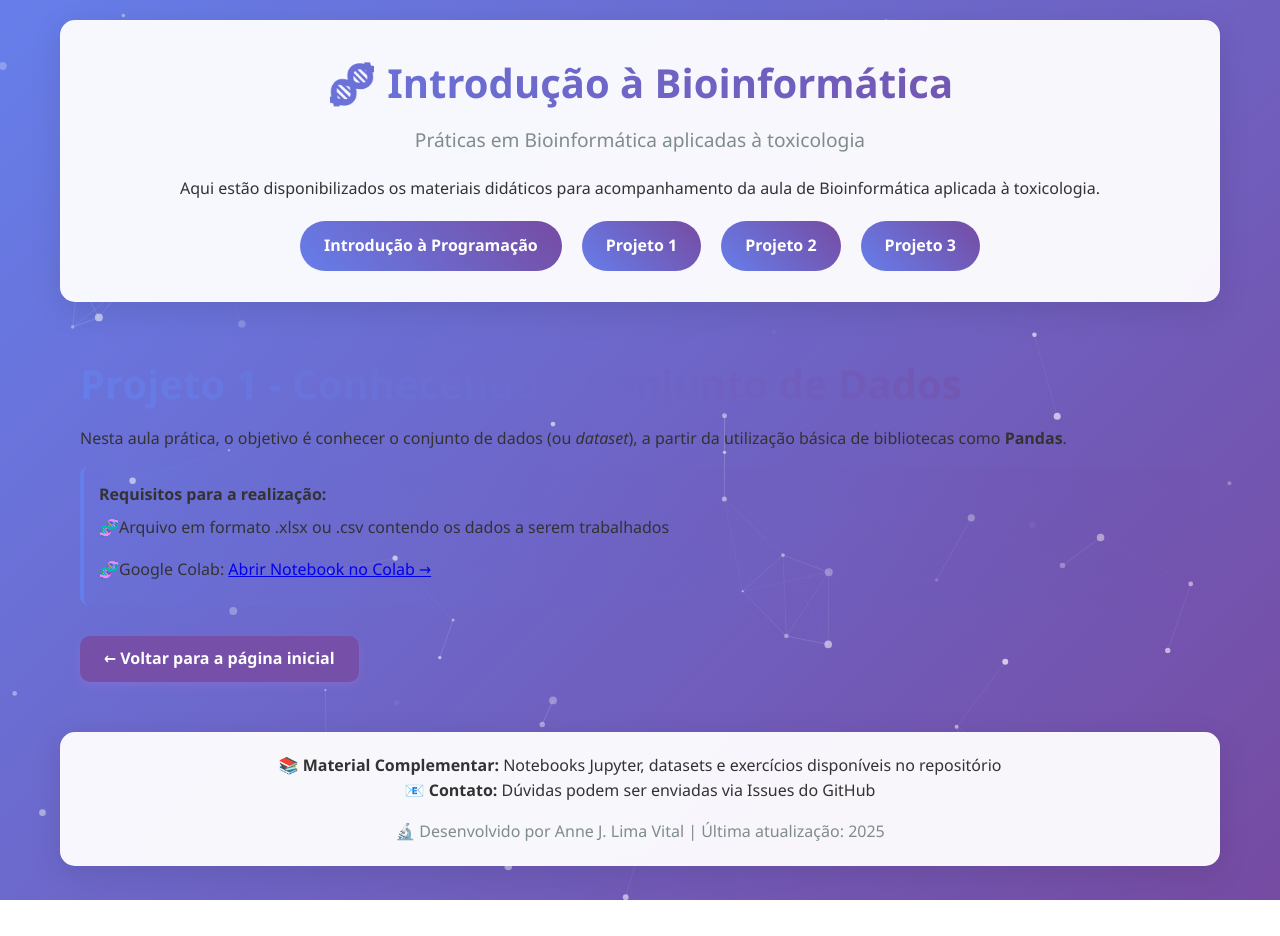
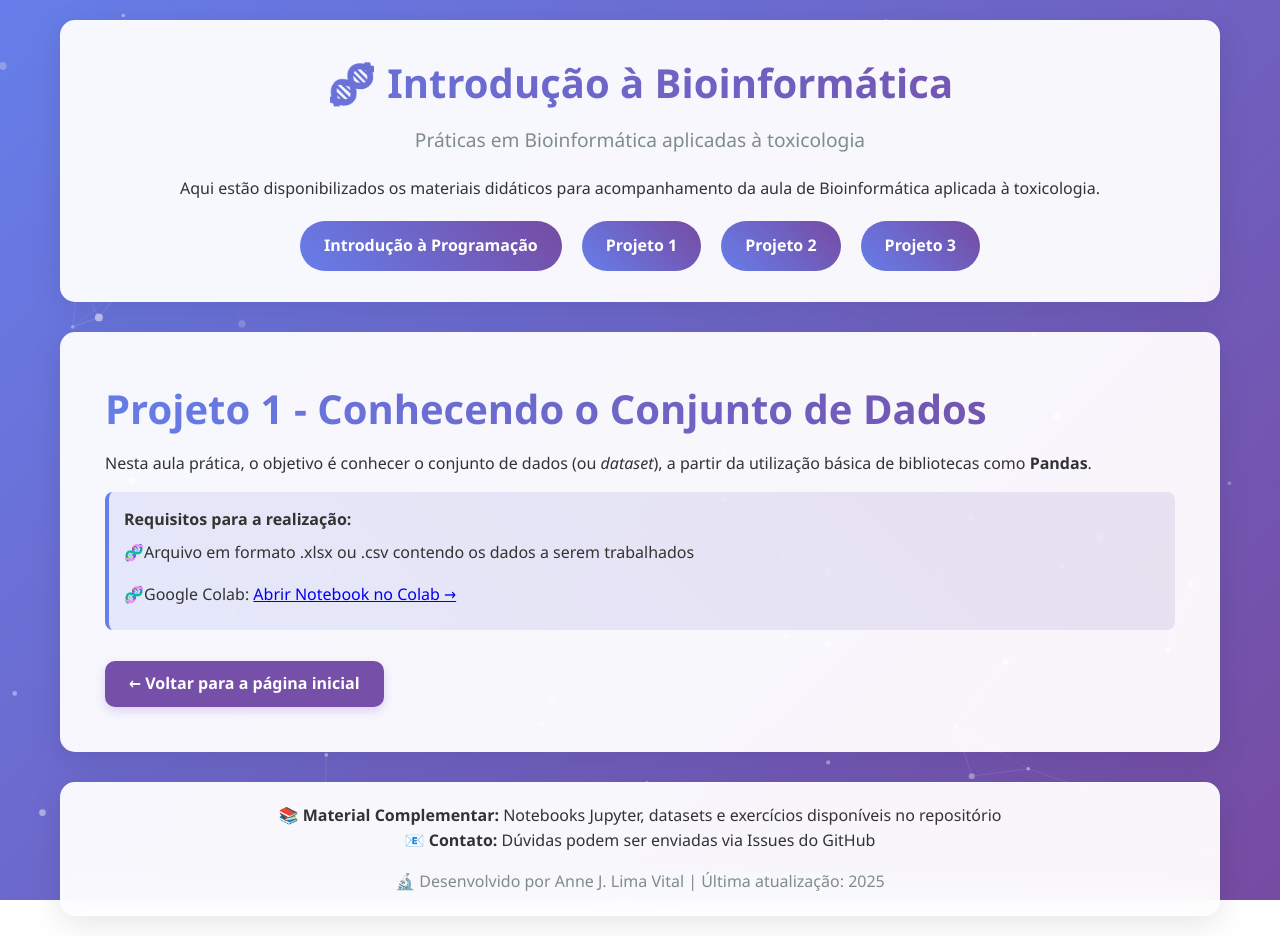
Before and after one commit to annejosiele/AJLV-Bioinformatics, a Jekyll site: the page built from projeto1.md, in a window 1280 px wide. Built offline with Jekyll 4.4.1, drawn with Linux system fonts in a browser that asks for light colours; before the commit the page ends 900 px from its top, so only the background shows below that.

Commit message:
Update default.html

```diff
--- a/_layouts/default.html
+++ b/_layouts/default.html
@@ -30,7 +30,7 @@
       </nav>
     </header>
 
-    <div class="page-content fade-in">
+    <div class="page-content fade-in" style="background: rgba(255, 255, 255, 0.95); border-radius: 15px; padding: 25px; box-shadow: 0 8px 32px rgba(0, 0, 0, 0.1);">
       {{ content }}
     </div>
 
```
